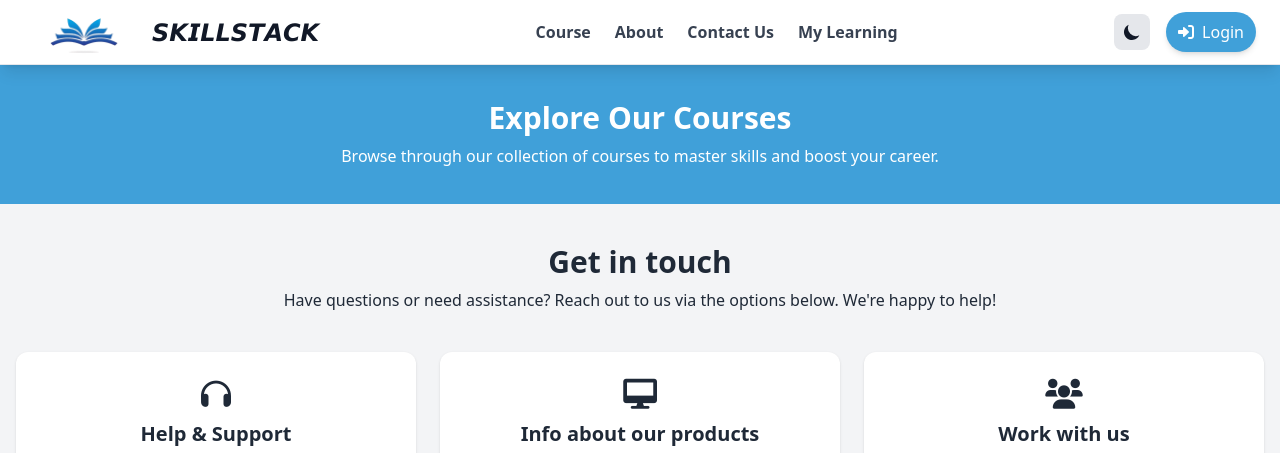
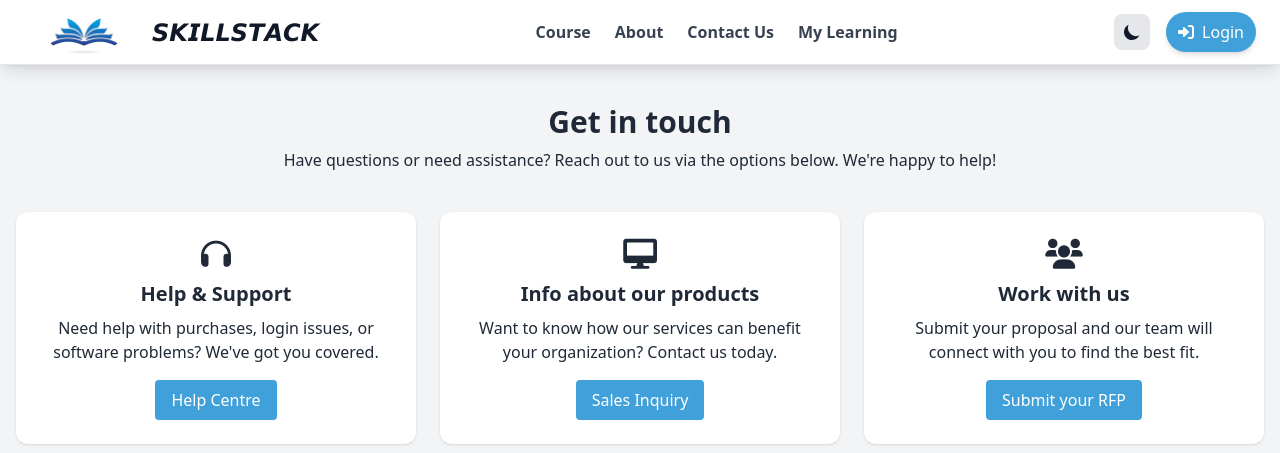
Before and after one commit to choeng-sreyleak/Skillstack, a website: page pages/contactUs.html in a window 1280 px wide. Shown: the top 453 px of the page. Drawn offline with nearby package versions, Linux system fonts and the light colour scheme.

Commit message:
delete hero section in page contact us

```diff
--- a/pages/contactUs.html
+++ b/pages/contactUs.html
@@ -194,21 +194,13 @@
           </div>
         </div>
       </nav>
-      <div
-        class="bg-[--primary-color] dark:bg-gray-700 text-center p-9 text-white mt-16"
-      >
-        <h1 class="text-3xl font-bold">Explore Our Courses</h1>
-        <h2 class="mt-2">
-          Browse through our collection of courses to master skills and boost
-          your career.
-        </h2>
-      </div>
+
     </header>
 
     <!-- Main Container -->
     <main class="max-w-screen-xl mx-auto px-4 py-10">
       <!-- Contact Intro -->
-      <div class="text-center mb-10">
+      <div class="text-center mb-10 mt-16">
         <h1 class="text-3xl font-bold">Get in touch</h1>
         <p class="mt-2">
           Have questions or need assistance? Reach out to us via the options
```
